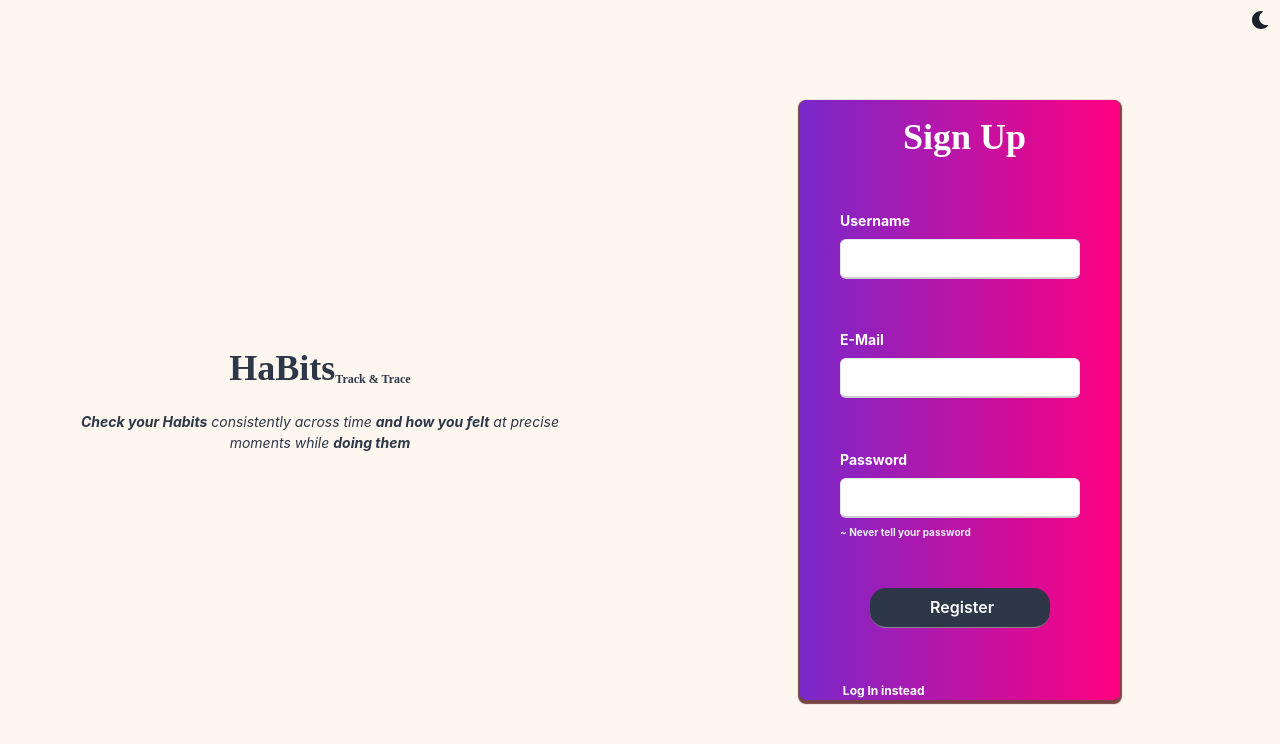
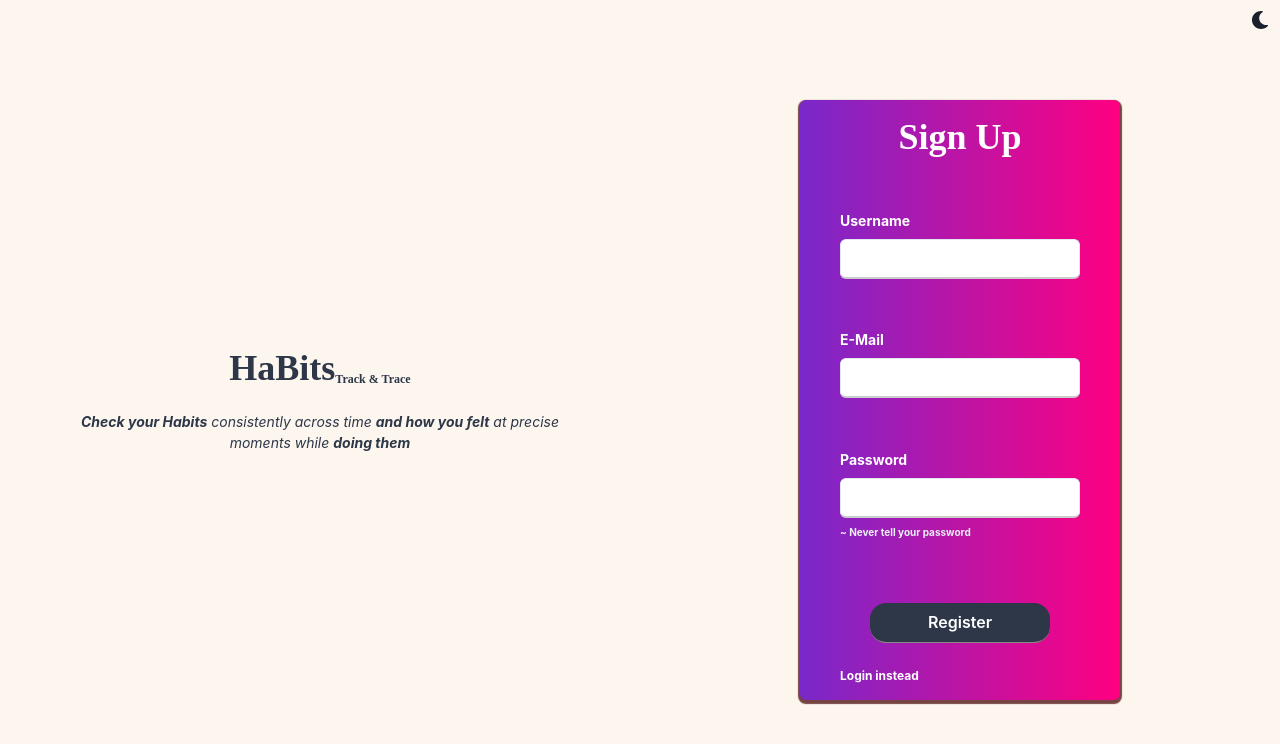
Before and after one commit to Ellie1341994/HaBitsProject, a React (Create React App) app in the folder habitsreactclient/: page / in a window 1280 px wide. Shown: the top 744 px of the page. Built offline with nearby package versions, Linux system fonts and the light colour scheme.

Commit message:
added change form type button abuse prevention code

```diff
--- a/habitsreactclient/src/App.tsx
+++ b/habitsreactclient/src/App.tsx
@@ -18,16 +18,14 @@ interface AppState {
     title: string;
     authenticated: boolean
 }
+interface AppProps {
+}
 
-export class App extends React.Component <{}, AppState> {
+export class App extends React.Component<AppProps, AppState> {
     // https://github.com/chakra-ui/chakra-ui/issues/591
     constructor(props: any) {
         super(props);
         this.state = {title: "HaBits ~ Track & Trace", authenticated: false};
-        this.userAuthenticated = this.userAuthenticated.bind(this)
-    }
-    userAuthenticated() {
-
     }
     render () {
         return (
--- a/habitsreactclient/src/components/AuthInterface.tsx
+++ b/habitsreactclient/src/components/AuthInterface.tsx
@@ -134,9 +134,15 @@ class AuthPanel extends React.Component<APProps, APState> {
         const authPanelHeading: any = document.getElementById("authPanelHeading");
         const authPanelActionButton: any = document.getElementById("authPanelActionButton");
         const changeFormButton: any = document.getElementById("changeFormButton");
+        changeFormButton.setAttribute("style", "pointer-events: none;");
         this.animateText(initialDelay, authPanelHeading,  {register: "Sign\u00A0Up", login: "Sign\u00A0In"});
-        this.animateText(initialDelay, authPanelActionButton, {register: "Register", login: "Log\u00A0In"});
-        this.animateText(initialDelay, changeFormButton, {register:"Log\u00A0In\u00A0instead", login: "Register\u00A0instead"});
+        this.animateText(initialDelay, authPanelActionButton, {register: "Register", login: "Login"});
+        this.animateText(initialDelay, changeFormButton, {register:"Login\u00A0instead", login: "Register\u00A0instead"});
+        setTimeout(() => {
+            changeFormButton.removeAttribute("style");
+
+        },
+        1500);
     }
     animateText(initialDelay: number, htmlElement: any, textChoices: {register: string, login:string}) {
         // "\u00A0" direct whitespace code
@@ -165,7 +171,7 @@ class AuthPanel extends React.Component<APProps, APState> {
                 }
             }
             else {
-                if (headingElement.innerText === " ") {
+                if (headingElement.innerText === "\u00A0") {
                     headingElement.innerText = remaningHeadingText[0];
                 }
                 else {
@@ -206,7 +212,6 @@ class AuthPanel extends React.Component<APProps, APState> {
         .catch(e => {
             if( e.status !== 200 ) {
                 const errorPopOver: any = document.getElementById("errorPopOver");
-                console.log(errorPopOver);
                 errorPopOver.click();
             }
         })
@@ -248,7 +253,6 @@ class AuthPanel extends React.Component<APProps, APState> {
                                 Username
                             </FormLabel>
                             <Input backgroundColor="white"
-                                textAlign="center"
                                 color="gray.700"
                                 isRequired={true}
                                 id="username"
@@ -312,7 +316,7 @@ class AuthPanel extends React.Component<APProps, APState> {
                         </FormControl>
                         <Flex
                             direction="column"
-                            justify="space-between"
+                            justify="space-evenly"
                             align="center"
                             h="20%"
                             w="75%"
@@ -323,7 +327,7 @@ class AuthPanel extends React.Component<APProps, APState> {
                             />
                             <Text
                                 id="changeFormButton"
-                                as="div"
+                                as="a"
                                 width="100%"
                                 fontSize={{base: "8px", md: "12px"}}
                                 textAlign="left"
@@ -348,8 +352,10 @@ class AuthPanel extends React.Component<APProps, APState> {
     }
 };
 
+type AIProps = {
+}
 
-function AuthInterface() {
+function AuthInterface(props: AIProps) {
     const lightGradientColor: any = {c1: "#7928CA", c2: "#FF0080"};
     const darkGradientColor: any = {c1: "#788389", c2: "#A77"};
     const gradientColors: any = useColorModeValue(lightGradientColor, darkGradientColor);
@@ -403,6 +409,7 @@ function AuthInterface() {
                     color="white"
                 >
                     <AuthPanel
+
                         setMountState={setMountState}
                     />
                 </AnimatedFlex>
```
